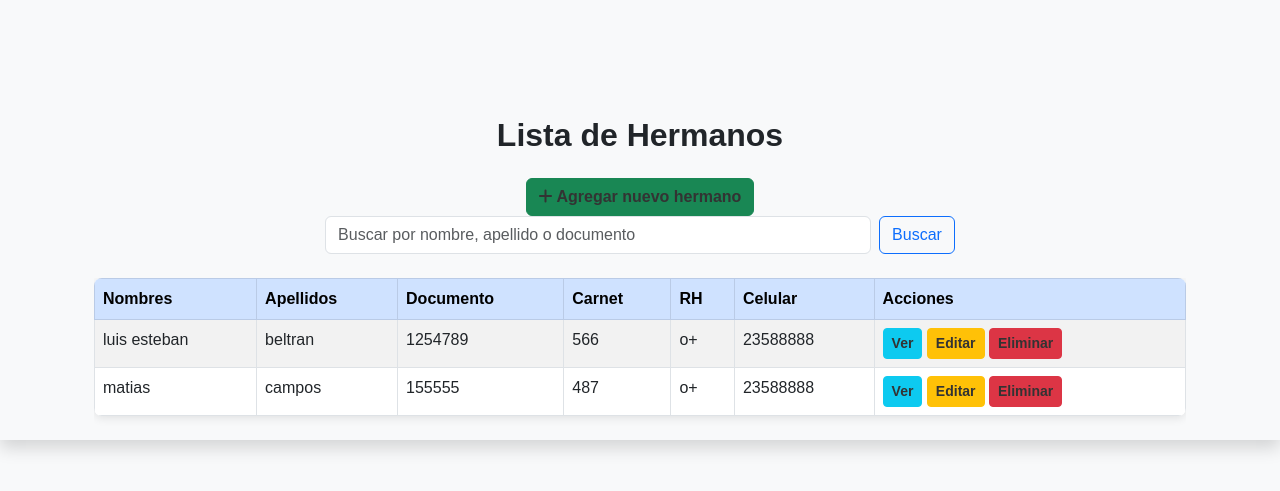
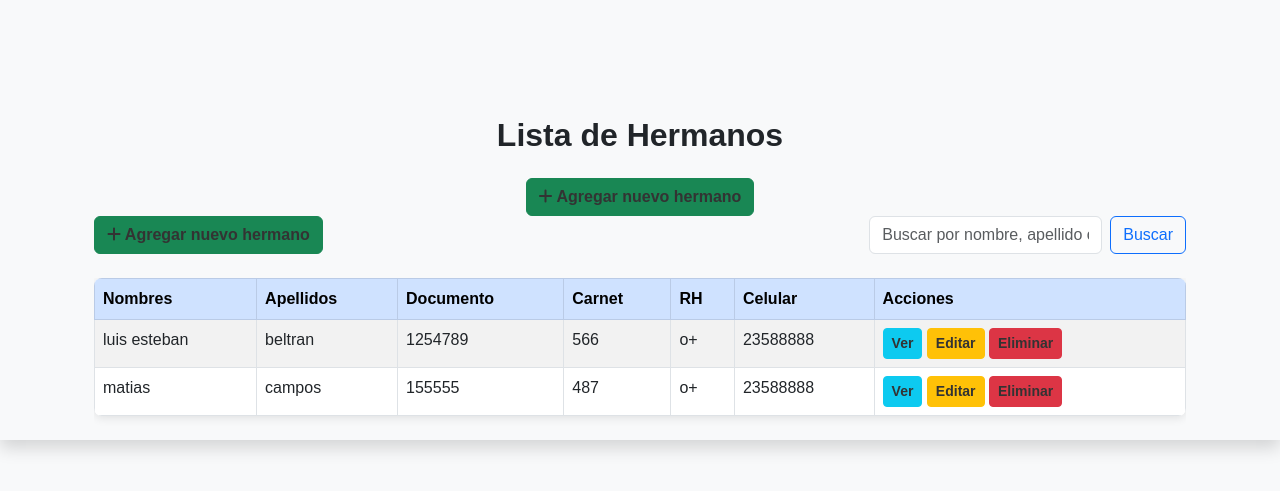
Before and after one commit to chechocampos/base-de-datos-iglesia, a Django app: page /hermanos/ in a window 1280 px wide. Shown: the part 96-587 px from the top of the page. Run offline with Django 5.2, Linux system fonts and the light colour scheme; a user stored in the database is signed in; data comes from the database, SQL or seed files in the repository.

```diff
--- a/feligreses/templates/feligreses/lista_hermanos.html
+++ b/feligreses/templates/feligreses/lista_hermanos.html
@@ -8,10 +8,17 @@
             <i class="fas fa-plus"></i> Agregar nuevo hermano
         </a>
     </div>
-    <form method="get" class="mb-4 d-flex justify-content-center" role="search">
-        <input type="text" name="q" class="form-control w-50 me-2" placeholder="Buscar por nombre, apellido o documento" value="{{ request.GET.q }}">
-        <button type="submit" class="btn btn-outline-primary">Buscar</button>
-      </form>
+    <div class="d-flex justify-content-between mb-4">
+        <a href="{% url 'agregar_hermano' %}" class="btn btn-success">
+            <i class="fas fa-plus"></i> Agregar nuevo hermano
+        </a>
+
+        <form method="get" class="d-flex" role="search">
+            <input type="text" name="q" class="form-control me-2" placeholder="Buscar por nombre, apellido o documento" value="{{ request.GET.q }}">
+            <button type="submit" class="btn btn-outline-primary">Buscar</button>
+        </form>
+    </div>
+
 
     {% if hermanos %}
     <div class="table-responsive">
```
